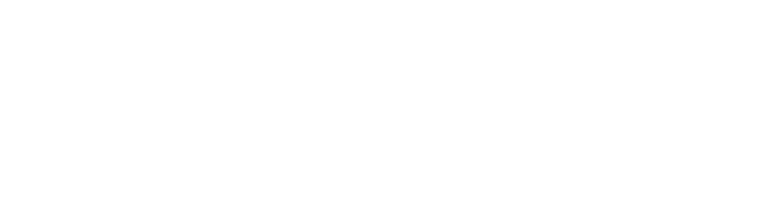
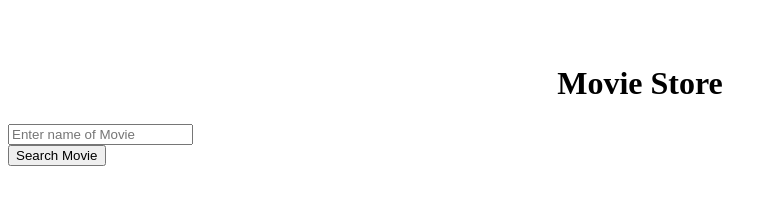
Before and after one commit to GriffinsNgeno/WK3-Code-Challenge, a plain HTML site: page index.html in a window 1280 px wide. Shown: the whole page, without its empty margins (0-777 px from the left). Drawn offline with Linux system fonts and the light colour scheme.

Commit message:
Update index.html

```diff
--- a/index.html
+++ b/index.html
@@ -5,9 +5,21 @@
     <meta http-equiv="X-UA-Compatible" content="IE=edge">
     <meta name="viewport" content="width=device-width, initial-scale=1.0">
     <link rel="stylesheet" href="./style.css">
-    <title>Document</title>
+    <title>Flatdango</title>
 </head>
 <body>
+    <div class="container">
+        <br><br>
+        <h1 style="text-align: center;">Movie Store</h1>
+        <form class="myForm">
+            <div class="form-group">
+                <input type="text" class="form-control" id="search" placeholder="Enter name of Movie">
+            </div>
+            <div class="form-group">
+                <button class="btn">Search Movie</button>
+            </div>
+        </form>
+    </div>
 
     <script src="./src/index.js"></script>
 </body>
```
